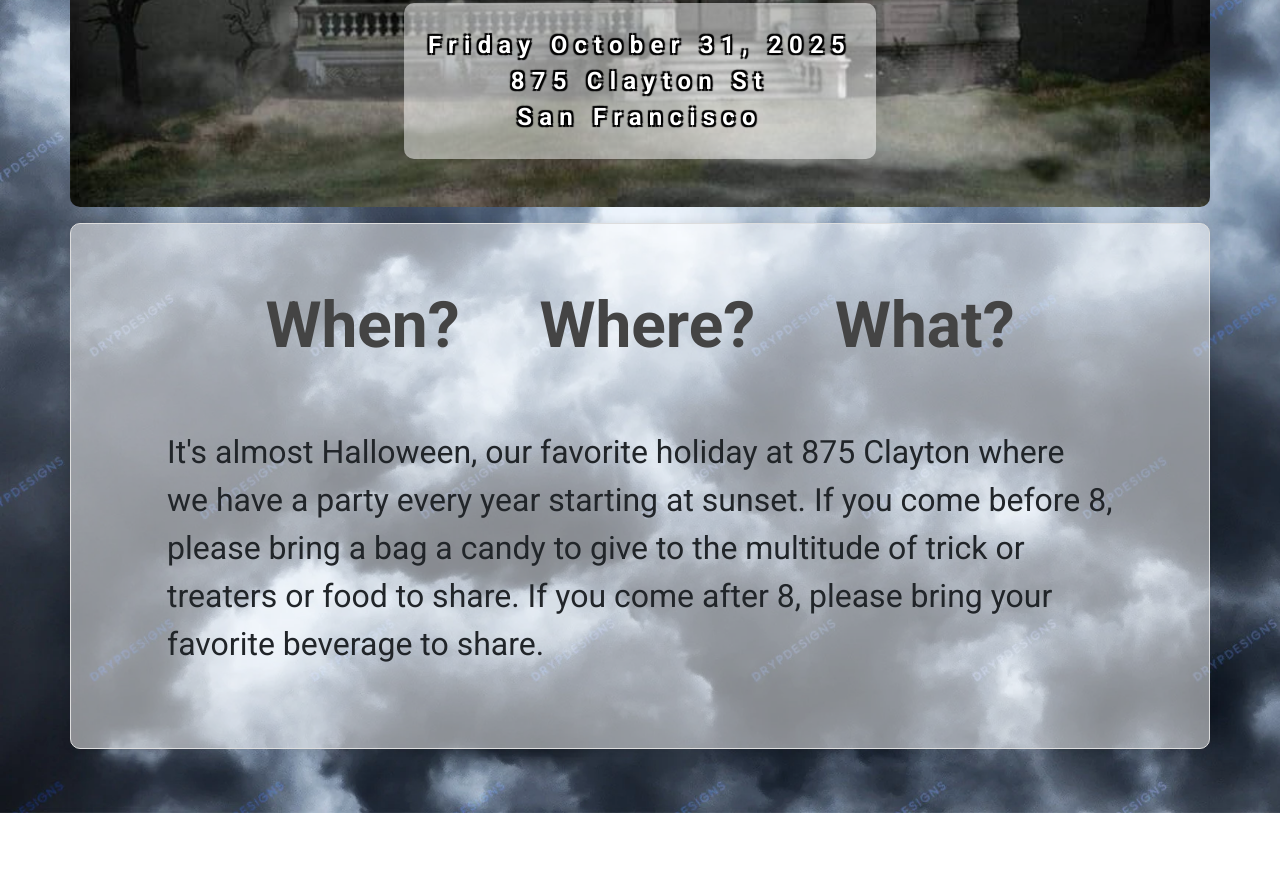
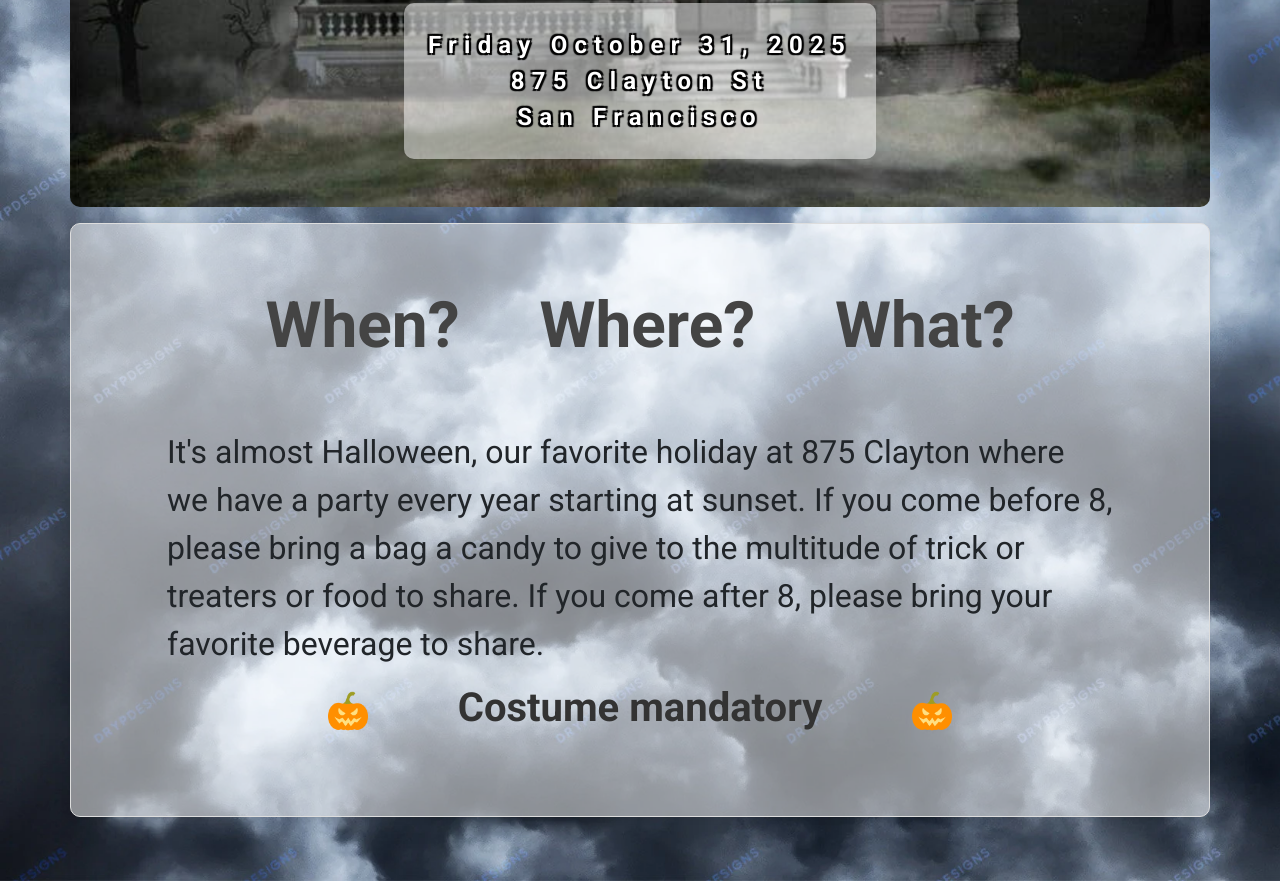
Before and after one commit to stefanzero/halloween-2025, a plain HTML site: page index.html in a window 1280 px wide. Shown: the part 658-1539 px from the top of the page. Before the commit the page ends 1471 px from the top, so only its background shows below. Drawn offline with nearby package versions, Linux system fonts and the light colour scheme.

Commit message:
add Costume Mandatory and jack-o-lanterns

```diff
--- a/index.html
+++ b/index.html
@@ -69,6 +69,15 @@
           treaters or food to share. If you come after 8, please bring your
           favorite beverage to share.
         </p>
+        <h3>
+          <figure>
+            <img src="./assets/halloween.png">
+          </figure>
+          Costume mandatory
+          <figure>
+            <img src="./assets/halloween.png">
+          </figure>
+        </h3>
       </article>
     </main>
     <footer></footer>
--- a/style.css
+++ b/style.css
@@ -102,7 +102,8 @@ h2 {
 }
 
 h3 {
-  font-size: 1.5em;
+  font-size: 1.25em;
+  text-align: center;
   font-weight: bold;
   margin-bottom: 0.5em;
   color: var(--h3-color);
@@ -129,4 +130,15 @@ h3 {
     font-size: 1em;
     padding-bottom: 0;
   }
+  figure {
+    display: inline-block;
+    height: 1em;
+    width: 1em;
+    margin: 0 2em;
+    img {
+      width: 100%;
+      height: auto;
+      object-fit: cover;
+    }
+  }
 }
```
Also changed, not shown: assets/halloween.png (added).
